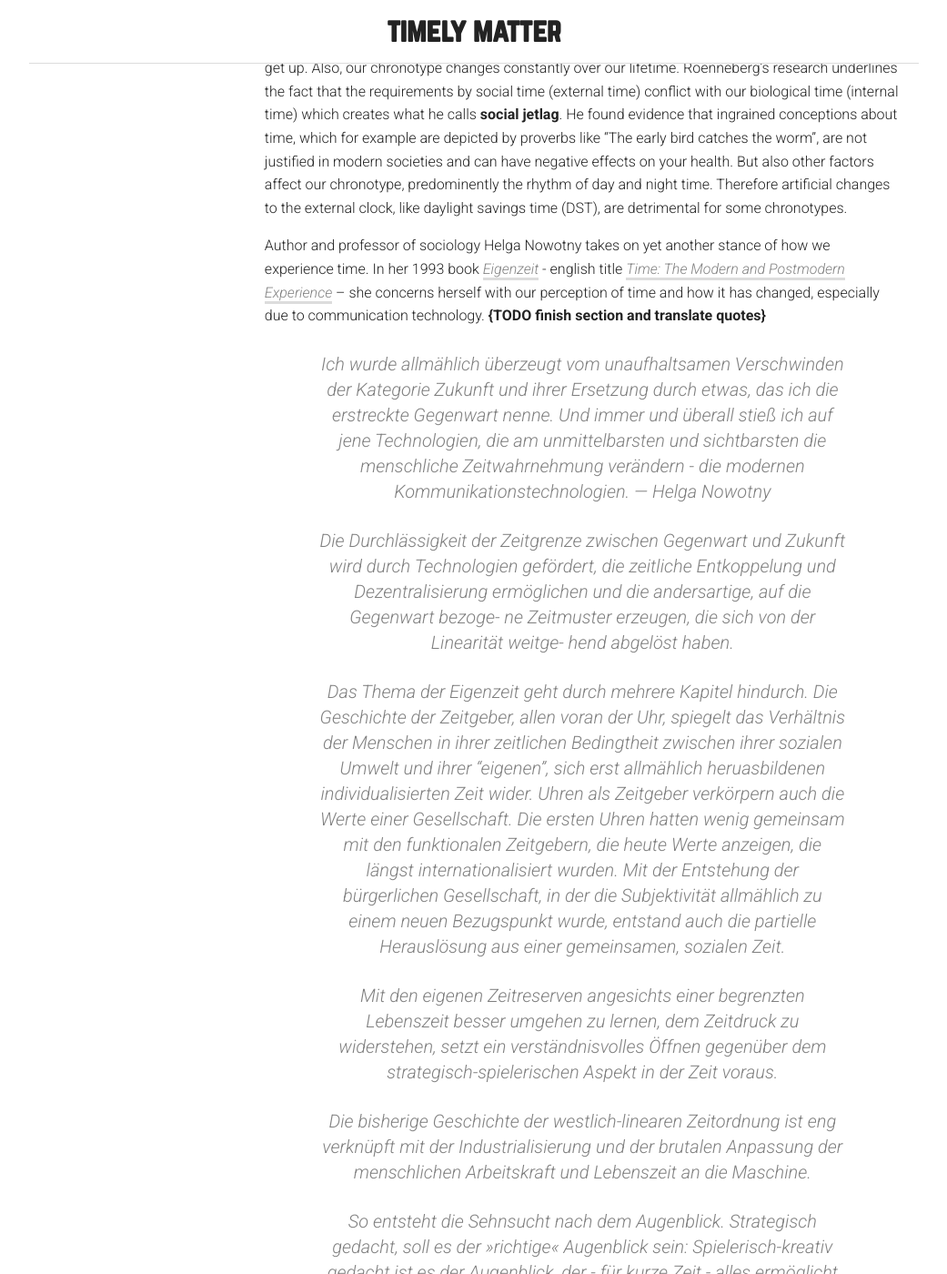
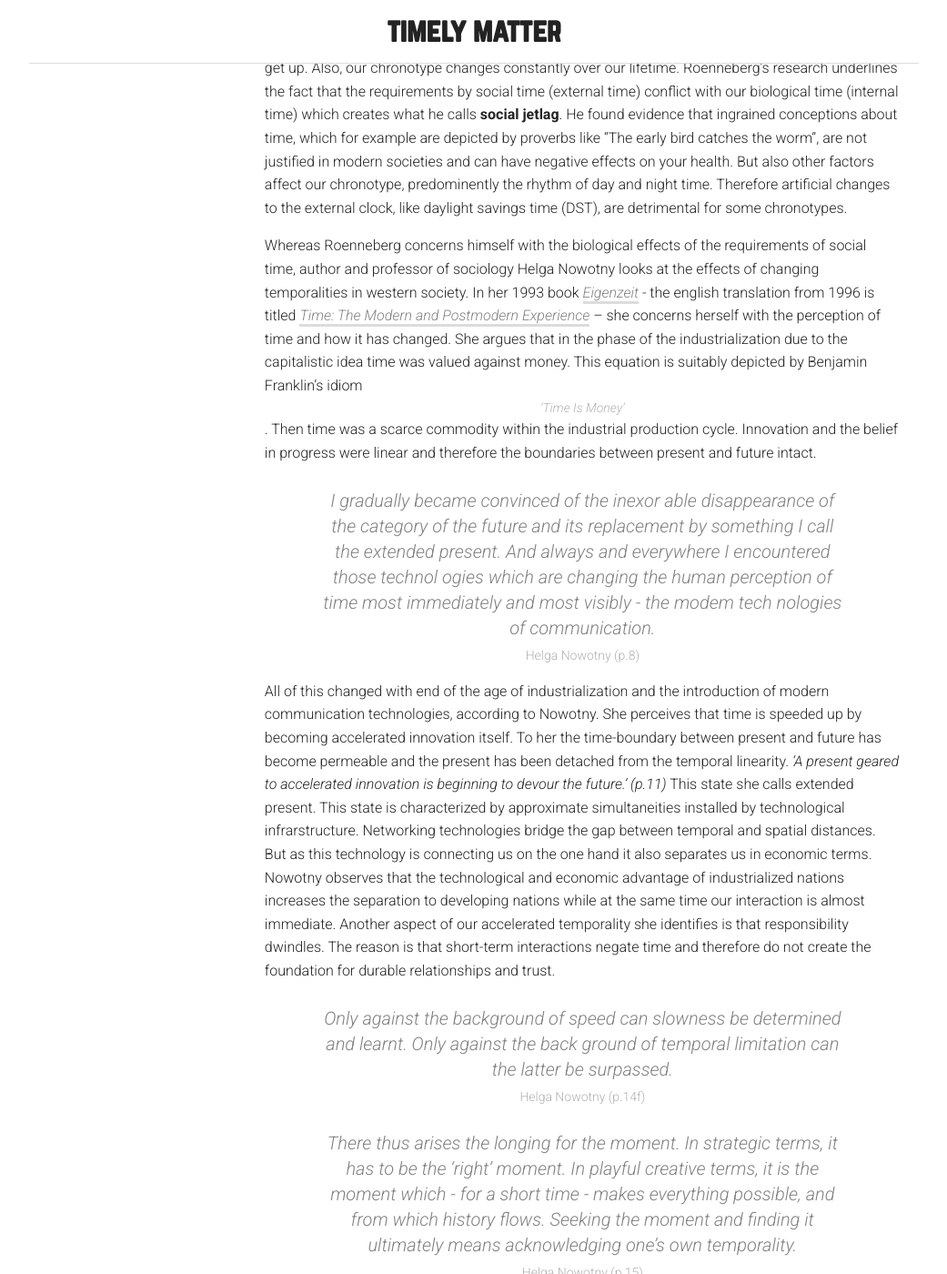
Before and after one commit to davidbeermann/timely-matter, a Jekyll site: the page built from motivation/index.md, in a window 1280 px wide and 1400 px high, scrolled down 1343 px. Shown: the whole window at 91% size, without its empty margins (119-1160 px from the left). Built offline with Jekyll 4.4.1, drawn with Linux system fonts in a browser that asks for light colours; some of the changed text lies outside the part shown.

Commit message:
finished motivation text and some clean-up

```diff
--- a/motivation/index.md
+++ b/motivation/index.md
@@ -12,11 +12,11 @@ Although my topic is rooted in theoretical observations I set myself the goal to
 
 ## Core themes
 
+While converging my initial instinct within the broad field I defined for myself into a concrete topic I identified several themes, which I believe are relevant in the context of my thesis topic. Even if not all aspects mentioned below found their way into the final concept of my work, they were at the back of my mind while working on it. In the following paragraphs I'd like to introduce these crucial themes.
+
 > Nobody understands time.
 >
 > Lisa Randall, Theoretical Physicist
-
-While converging my initial instinct within the broad field I defined for myself into a concrete topic I identified several themes, which I believe are relevant in the context of my thesis topic. Even if not all aspects mentioned below found their way into the final concept of my work, they were at the back of my mind while working on it. In the following paragraphs I'd like to introduce these crucial themes.
 
 ### Experience
 
@@ -24,19 +24,22 @@ The way we experience time can be distinguished by two common sense types of tim
 
 This cursory overview of our experience of time of course does not do justice to inherent complexities. As Maria Popova points out in her article [*The Science of Internal Time, Social Jet Lag, and Why You’re So Tired*](https://www.brainpickings.org/2012/05/11/internal-time-till-roenneber/), reviewing German chronobiologist Till Roenneberg's book [*Internal Time: Chronotypes, Social Jet Lag, and Why You’re So Tired*](http://www.hup.harvard.edu/catalog.php?isbn=9780674065857), we all have our personal **chronotype**. Our chronotype is characterized by how much sleep we need as an individual and when we go to bed or get up. Also, our chronotype changes constantly over our lifetime. Roenneberg's research underlines the fact that the requirements by social time (external time) conflict with our biological time (internal time) which creates what he calls **social jetlag**. He found evidence that ingrained conceptions about time, which for example are depicted by proverbs like "The early bird catches the worm", are not justified in modern societies and can have negative effects on your health. But also other factors affect our chronotype, predominently the rhythm of day and night time. Therefore artificial changes to the external clock, like daylight savings time (DST), are detrimental for some chronotypes.
 
-Author and professor of sociology Helga Nowotny takes on yet another stance of how we experience time. In her 1993 book [*Eigenzeit*](http://www.suhrkamp.de/buecher/eigenzeit-helga_nowotny_28652.html) - english title [*Time: The Modern and Postmodern Experience*](http://www.polity.co.uk/book.asp?ref=9780745618371) – she concerns herself with our perception of time and how it has changed, especially due to communication technology. **{TODO finish section and translate quotes}**
+Whereas Roenneberg concerns himself with the biological effects of the requirements of social time, author and professor of sociology Helga Nowotny looks at the effects of changing temporalities in western society. In her 1993 book [*Eigenzeit*](http://www.suhrkamp.de/buecher/eigenzeit-helga_nowotny_28652.html) - the english translation from 1996 is titled [*Time: The Modern and Postmodern Experience*](http://www.polity.co.uk/book.asp?ref=9780745618371) – she concerns herself with the perception of time and how it has changed. She argues that in the phase of the industrialization due to the capitalistic idea time was valued against money. This equation is suitably depicted by Benjamin Franklin's idiom *'Time Is Money'*. Then time was a scarce commodity within the industrial production cycle. Innovation and the belief in progress were linear and therefore the boundaries between present and future intact.
 
-> Ich wurde allmählich überzeugt vom unaufhaltsamen Verschwinden der Kategorie Zukunft und ihrer Ersetzung durch etwas, das ich die erstreckte Gegenwart nenne. Und immer und überall stieß ich auf jene Technologien, die am unmittelbarsten und sichtbarsten die menschliche Zeitwahrnehmung verändern - die modernen Kommunikationstechnologien. — Helga Nowotny
+> I gradually became convinced of the inexor­ able disappearance of the category of the future and its replacement by something I call the extended present. And always and everywhere I encountered those technol­ ogies which are changing the human perception of time most immediately and most visibly - the modem tech­ nologies of communication.
+>
+> Helga Nowotny (p.8)
 
-> Die Durchlässigkeit der Zeitgrenze zwischen Gegenwart und Zukunft wird durch Technologien gefördert, die zeitliche Entkoppelung und Dezentralisierung ermöglichen und die andersartige, auf die Gegenwart bezoge- ne Zeitmuster erzeugen, die sich von der Linearität weitge- hend abgelöst haben.
+All of this changed with end of the age of industrialization and the introduction of modern communication technologies, according to Nowotny. She perceives that time is speeded up by becoming accelerated innovation itself. To her the time-boundary between present and future has become permeable and the present has been detached from the temporal linearity. *'A present geared to accelerated innovation is beginning to devour the future.' (p.11)* This state she calls extended present. This state is characterized by approximate simultaneities installed by technological infrarstructure. Networking technologies bridge the gap between temporal and spatial distances. But as this technology is connecting us on the one hand it also separates us in economic terms. Nowotny observes that the technological and economic advantage of industrialized nations increases the separation to developing nations while at the same time our interaction is almost immediate. Another aspect of our accelerated temporality she identifies is that responsibility dwindles. The reason is that short-term interactions negate time and therefore do not create the foundation for durable relationships and trust.
 
-> Das Thema der Eigenzeit geht durch mehrere Kapitel hindurch. Die Geschichte der Zeitgeber, allen voran der Uhr, spiegelt das Verhältnis der Menschen in ihrer zeitlichen Bedingtheit zwischen ihrer sozialen Umwelt und ihrer "eigenen", sich erst allmählich heruasbildenen individualisierten Zeit wider. Uhren als Zeitgeber verkörpern auch die Werte einer Gesellschaft. Die ersten Uhren hatten wenig gemeinsam mit den funktionalen Zeitgebern, die heute Werte anzeigen, die längst internationalisiert wurden. Mit der Entstehung der bürgerlichen Gesellschaft, in der die Subjektivität allmählich zu einem neuen Bezugspunkt wurde, entstand auch die partielle Herauslösung aus einer gemeinsamen, sozialen Zeit.
+> Only against the background of speed can slowness be determined and learnt. Only against the back­ ground of temporal limitation can the latter be surpassed.
+>
+> Helga Nowotny (p.14f)
 
-> Mit den eigenen Zeitreserven angesichts einer begrenzten Lebenszeit besser umgehen zu lernen, dem Zeitdruck zu widerstehen, setzt ein verständnisvolles Öffnen gegenüber dem strategisch-spielerischen Aspekt in der Zeit voraus.
+> There thus arises the longing for the moment. In stra­tegic terms, it has to be the 'right' moment. In playful creative terms, it is the moment which - for a short time - makes everything possible, and from which history flows. Seeking the moment and finding it ultimately means acknowledging one's own temporality.
+>
+> Helga Nowotny (p.15)
 
-> Die bisherige Geschichte der westlich-linearen Zeitordnung ist eng verknüpft mit der Industrialisierung und der brutalen Anpassung der menschlichen Arbeitskraft und Lebenszeit an die Maschine.
-
-> So entsteht die Sehnsucht nach dem Augenblick. Strategisch gedacht, soll es der »richtige« Augenblick sein: Spielerisch-kreativ gedacht ist es der Augenblick, der - für kurze Zeit - alles ermöglicht und aus dem Geschichte fließt.
 
 ### Efficiency
 
@@ -74,9 +77,6 @@ Following Wacjman the reason is the intensification of work enabled by technolog
 
 So in essence technology is not innately responsible for our lack of time. It is rather our cultural inclinination to perform and feel busy. And the compression of time due to performance induced by technology fuels the acceleration narrative. Nevertheless, Wajcman says about herself that she does not fall prey to cultural pessimism or technological determinism which she is critizing Paul Virilio and Manuel Castels for. She's optimistic that after using new technologies excessively and obsessively in the beginning over time we integrate the new tools into our lives.
 
-**{TODO check for brief references to Hartmut Rosa and/or Douglas Rushkoff}**
-**{TODO add brief part on asynchronisity of human and computers}**
-
 ### Encoding
 
 Nowadays the ease of software development allows for rapid implementations of new ideas and concepts. A highly acclaimed circumstance which nevertheless has its pitfalls. Once an idea is implemented and reaches a certain threshold of distribution it becomes hard if not impossible to alter or adapt. Computer philosophy writer and computer scientist Jaron Lanier names this phenomenon **lock-in** in his 2010 manifesto [*You Are Not a Gadget*](http://www.penguinrandomhouse.com/books/97779/you-are-not-a-gadget-by-jaron-lanier/). He argues that "the process of lock-in is like a wave gradually washing over the rulebook of life, culling the ambiguities of flexible thoughts as more and more thought structures are solidified into effectively permanent reality". (p.9)
@@ -100,8 +100,6 @@ Derived from the ideal of efficency we developed strategies which appropriate te
 As pointed out by Walter Kirn in his 2007 article [*The Autumn of the Multitaskers*](http://www.theatlantic.com/magazine/archive/2007/11/the-autumn-of-the-multitaskers/306342/) scientists found evidence contrasting the assumed benefits of multi-tasking. First of all it requires a constant switching between brain regions – imagine reading an article (visual process) and brushing your teeth (physical coordination). This switching actually prevents the activation of higher areas of brain activity which are related to memory and learning. "We concentrate on the act of concentration at the expense of whatever it is that we’re supposed to be concentrating *on*". Further there is evidence that multi-tasking triggers biochemical processes which release stress related hormones. Although the effect of these hormones in the short term are controversial – some even argue for them to be healthy – science univocally agrees on the long term effects of stress in general and related hormones. Effects are fatigue, inability to focus and limited analytical abilities. "This is the great irony of multitasking—that its overall goal, getting more done in less time, turns out to be chimerical. In reality, multitasking slows our thinking".
 
 Another less hazardous appropriation is the act browsing. When we browse we are not really immersing ourselves into a task or topic, but we are rather enacting it with a mental idleness without attention to details or retention of knowledge. Ideally, instead of remembering what we read, we remember where we read it. It is kind of a *mental bookmark*. Whether this a necessary appropriation at times of information overload stands to question. Unquestionably this behavior is enabled by technology and possibly reinforced – I'm thinking of endless scrolling website, which automatically load new content on demand. The last example is life hacking. In a technological context hacking is the act of exposing (possibly exploiting) an engineering oversight or creating a short-cut to achieve the same result with less effort. Life hacking is the same principle. It is the pursuit od short cuts for better personal efficiency.
-
-**{TODO add reference to [Cognitive Dissonance](https://en.wikipedia.org/wiki/Cognitive_dissonance)}**
 
 ### Inherence
 
```
